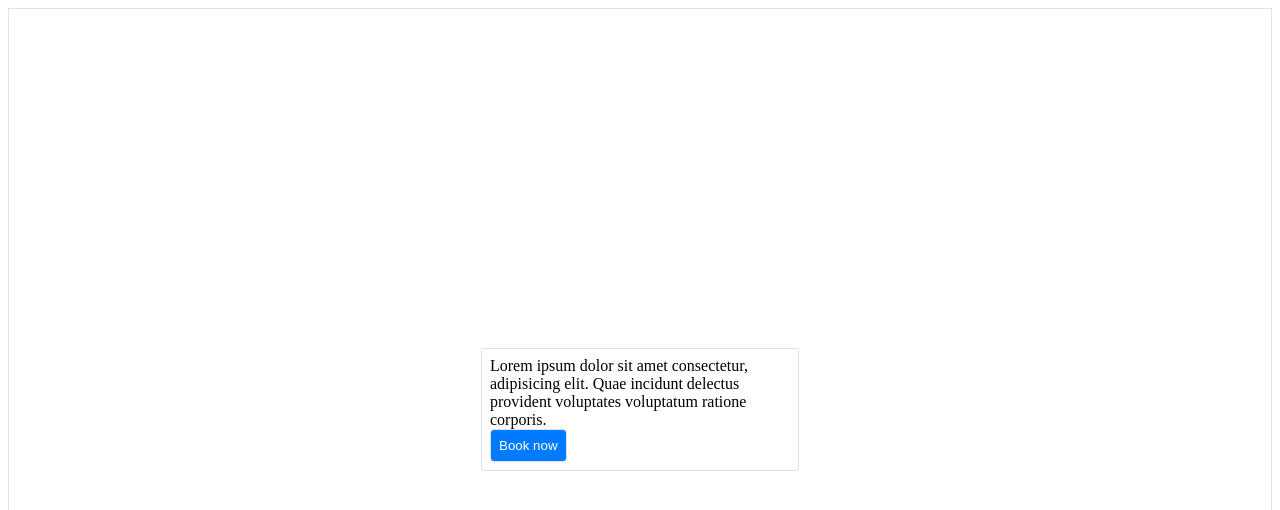
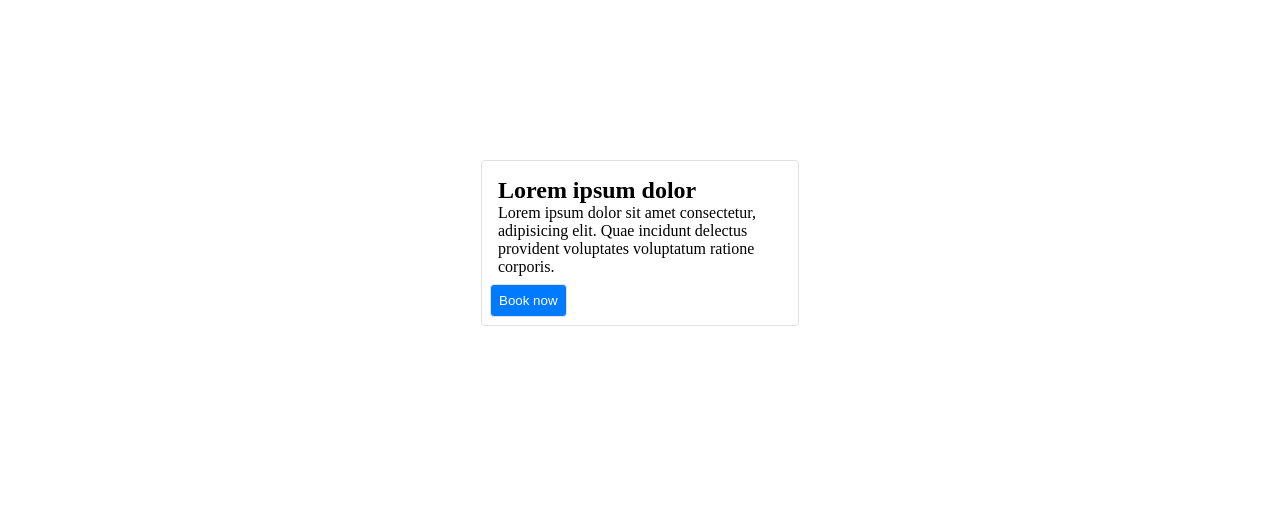
Before and after one commit to Belzee10/withStyles-demo, a React (Create React App) app: page / in a window 1280 px wide. Shown: the top 510 px of the page. Built offline with nearby package versions, Linux system fonts and the light colour scheme.

Commit message:
add more css classes

```diff
--- a/src/App.js
+++ b/src/App.js
@@ -10,8 +10,13 @@ const cardSettings = {
   rounded: true,
   padding: "2",
   style: { width: "300px" },
-  cardBodySettings: {},
+  cardBodySettings: {
+    padding: "2"
+  },
   cardFooterSettings: {},
+  headerSettings: {
+    margin: "0"
+  },
   textSettings: {},
   buttonSettings: {
     padding: "2",
@@ -25,7 +30,7 @@ const cardSettings = {
 
 function App() {
   return (
-    <Box className="main" border>
+    <Box className="main">
       <Card {...cardSettings} />
     </Box>
   );
--- a/src/WithStyles.jsx
+++ b/src/WithStyles.jsx
@@ -9,7 +9,9 @@ const buildClass = props => {
     rounded: "rounded",
     bgColor: "bg",
     textColor: "text",
-    cursor: "cursor"
+    cursor: "cursor",
+    textAlign: "text-align",
+    width: "width"
   };
 
   let classes = "";
@@ -44,6 +46,8 @@ const WithStyles = WrappedComponent => {
     border: PropTypes.bool,
     rounded: PropTypes.bool,
     cursor: PropTypes.oneOf(["default", "pointer"]),
+    textAlign: PropTypes.oneOf(["left", "right", "center"]),
+    width: PropTypes.oneOf(["0", "50", "100"]),
     bgColor: PropTypes.oneOf([
       "primary",
       "secondary",
@@ -52,7 +56,8 @@ const WithStyles = WrappedComponent => {
       "indigo",
       "orange",
       "black",
-      "white"
+      "white",
+      "light"
     ]),
     textColor: PropTypes.oneOf([
       "primary",
@@ -62,18 +67,21 @@ const WithStyles = WrappedComponent => {
       "indigo",
       "orange",
       "black",
-      "white"
+      "white",
+      "light"
     ])
   };
 
   Styled.deaultProps = {
-    padding: wrappedCmpDefaultProps || "0",
-    margin: wrappedCmpDefaultProps || "0",
-    border: wrappedCmpDefaultProps || false,
-    rounded: wrappedCmpDefaultProps || false,
-    cursor: wrappedCmpDefaultProps || "default",
-    bgColor: wrappedCmpDefaultProps || "primary",
-    textColor: wrappedCmpDefaultProps || "white"
+    padding: wrappedCmpDefaultProps || null,
+    margin: wrappedCmpDefaultProps || null,
+    border: wrappedCmpDefaultProps || null,
+    rounded: wrappedCmpDefaultProps || null,
+    cursor: wrappedCmpDefaultProps || null,
+    bgColor: wrappedCmpDefaultProps || null,
+    textColor: wrappedCmpDefaultProps || null,
+    textAlign: wrappedCmpDefaultProps || null,
+    width: wrappedCmpDefaultProps || null
   };
 
   return Styled;
--- a/src/components/Card.jsx
+++ b/src/components/Card.jsx
@@ -4,6 +4,7 @@ import PropTypes from "prop-types";
 import withStyles from "../WithStyles";
 
 import Box from "./Box";
+import Header from "./Header";
 import Text from "./Text";
 import Button from "./Button";
 
@@ -11,14 +12,18 @@ const Card = props => {
   const {
     cardBodySettings,
     cardFooterSettings,
+    headerSettings,
+    textSettings,
     buttonSettings,
-    textSettings,
     className,
     style
   } = props;
   return (
     <Box className={className} style={style}>
       <Box {...cardBodySettings}>
+        <Header {...headerSettings} type="h2">
+          Lorem ipsum dolor
+        </Header>
         <Text {...textSettings}>
           Lorem ipsum dolor sit amet consectetur, adipisicing elit. Quae
           incidunt delectus provident voluptates voluptatum ratione corporis.
--- /dev/null
+++ b/src/components/Header.jsx
@@ -0,0 +1,45 @@
+import React from "react";
+import PropTypes from "prop-types";
+
+import withStyles from "../WithStyles";
+
+const Header = props => {
+  const { type, children, className, style } = props;
+  const Tag = type;
+  return (
+    <Tag className={className} style={style}>
+      {children}
+    </Tag>
+  );
+};
+
+Header.propTypes = {
+  /**
+   * Type of the element
+   */
+  type: PropTypes.oneOf(["h1", "h2", "h3", "h4", "h5", "h6"]),
+  /**
+   *  Component's children
+   */
+  children: PropTypes.oneOfType([
+    PropTypes.arrayOf(PropTypes.node),
+    PropTypes.node
+  ]),
+  /**
+   * Class applied to component
+   */
+  className: PropTypes.string,
+  /**
+   * Inline styles applied to component
+   */
+  style: PropTypes.objectOf(PropTypes.any)
+};
+
+Header.defaultProps = {
+  type: "h2",
+  children: null,
+  className: "",
+  style: {}
+};
+
+export default withStyles(Header);
--- a/src/style.css
+++ b/src/style.css
@@ -1,14 +1,8 @@
-body,
-html,
-#root,
 .main {
-  height: 100%;
+  margin-top: 10rem;
 }
-
-.main {
-  display: flex;
-  justify-content: center;
-  align-items: center;
+.main > div {
+  margin: 0 auto;
 }
 
 .p-0 {
@@ -25,16 +19,16 @@ html,
 }
 
 .m-0 {
-  padding: 0rem;
+  margin: 0rem;
 }
 .m-1 {
-  padding: 0.25rem;
+  margin: 0.25rem;
 }
 .m-2 {
-  padding: 0.5rem;
+  margin: 0.5rem;
 }
 .m-3 {
-  padding: 1rem;
+  margin: 1rem;
 }
 
 .border {
@@ -69,6 +63,9 @@ html,
 .bg-white {
   background-color: #ffffff;
 }
+.bg-light {
+  background-color: #f8f9fa;
+}
 
 .text-primary {
   color: #007bff;
@@ -94,6 +91,9 @@ html,
 .text-white {
   color: #ffffff;
 }
+.text-light {
+  color: #f8f9fa;
+}
 
 .cursor-default {
   cursor: default;
@@ -101,3 +101,23 @@ html,
 .cursor-pointer {
   cursor: pointer;
 }
+
+.text-align-center {
+  text-align: center;
+}
+.text-align-left {
+  text-align: left;
+}
+.text-align-right {
+  text-align: right;
+}
+
+.width-0 {
+  width: 0%;
+}
+.width-50 {
+  width: 50%;
+}
+.width-100 {
+  width: 100%;
+}
```
